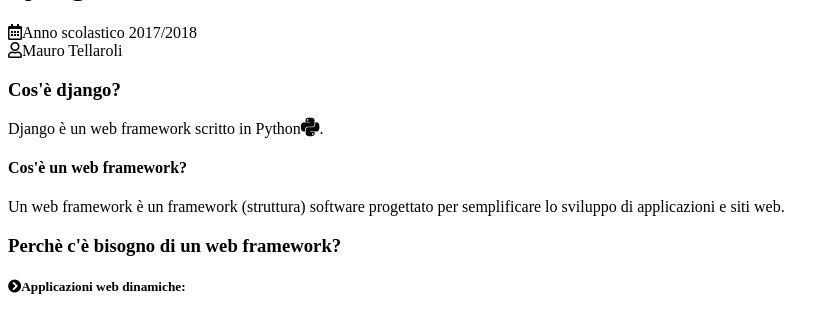
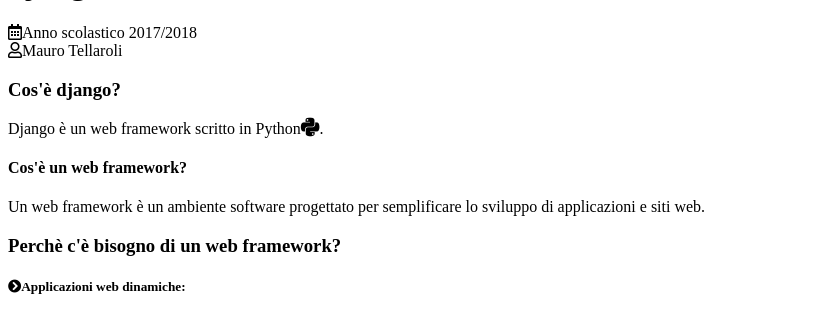
Before and after one commit to maurotella/sito-tesina, a Django app: page / in a window 1280 px wide. Shown: the part 93-407 px from the top of the page, without its empty margins (0-839 px from the left). Run offline with Django 3.2, Linux system fonts and the light colour scheme; some libraries are stand-ins or nearby versions.

Commit message:
Update index.html

```diff
--- a/sito_tesina/templates/sito_tesina/index.html
+++ b/sito_tesina/templates/sito_tesina/index.html
@@ -38,7 +38,7 @@
 
     <div class="definition">
     <h4>Cos'è un web framework?</h4>
-    <div>Un web framework è un framework (struttura) software progettato per semplificare lo sviluppo di applicazioni e siti web.</div>
+    <div>Un web framework è un ambiente software progettato per semplificare lo sviluppo di applicazioni e siti web.</div>
     </div>
 
     <h3>Perchè c'è bisogno di un web framework?</h3>
```
